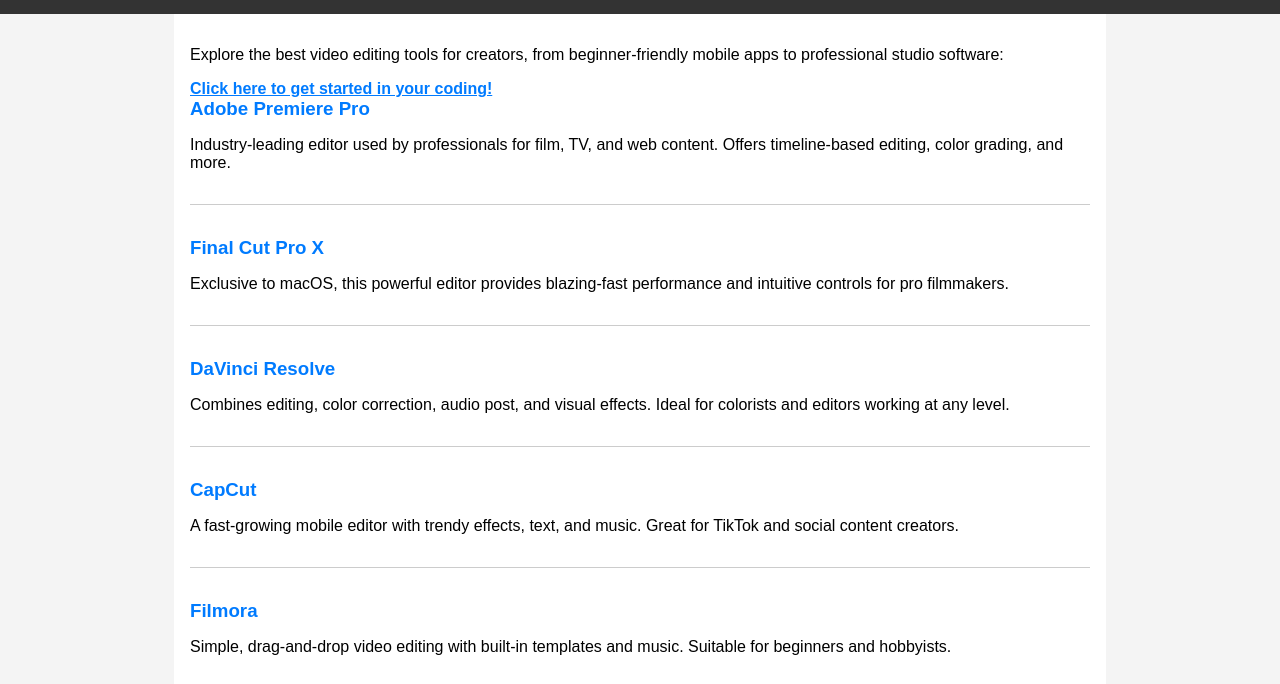
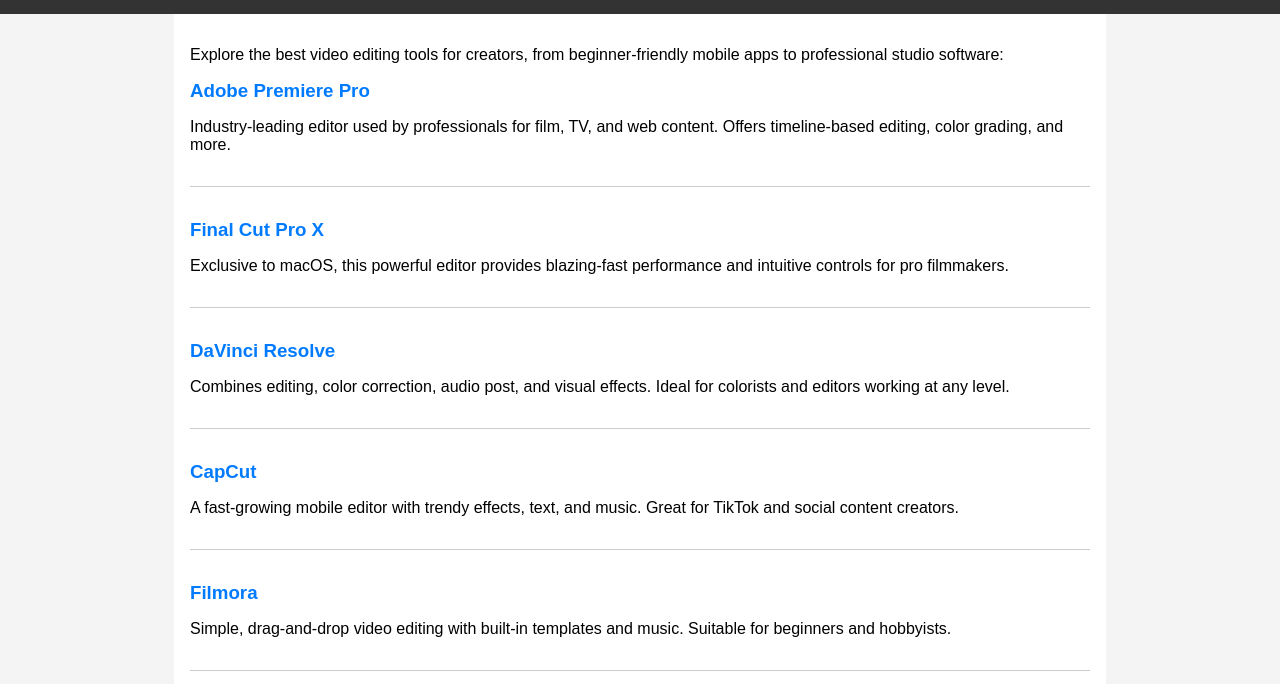
Before and after one commit to olpon123456/Devlinks, a plain HTML site: page index.html in a window 1280 px wide. Shown: the part 116-800 px from the top of the page. Drawn offline with Linux system fonts and the light colour scheme.

Commit message:
Update index.html

```diff
--- a/index.html
+++ b/index.html
@@ -52,13 +52,7 @@
   <main class="software-list">
     <p>Explore the best video editing tools for creators, from beginner-friendly mobile apps to professional studio software:</p>
 
-
-<div style="margin-top: 1em;">
-    <a href="https://www.profitableratecpm.com/p6e5fr7sd?key=babf24b01996c832db96a49f6ae04b8f"
-       target="_blank" rel="noopener noreferrer" style="color: #007bff; font-weight: bold;">
-      Click here to get started in your coding!
-    </a>
-  </div>
+<script type='text/javascript' src='//pl26843694.profitableratecpm.com/bc/f1/ea/bcf1eac15fe71f6a755ae7c4192c6851.js'></script>
 
     <div class="software-item">
       <h3><a href="https://www.adobe.com/products/premiere.html" target="_blank">Adobe Premiere Pro</a></h3>
```
